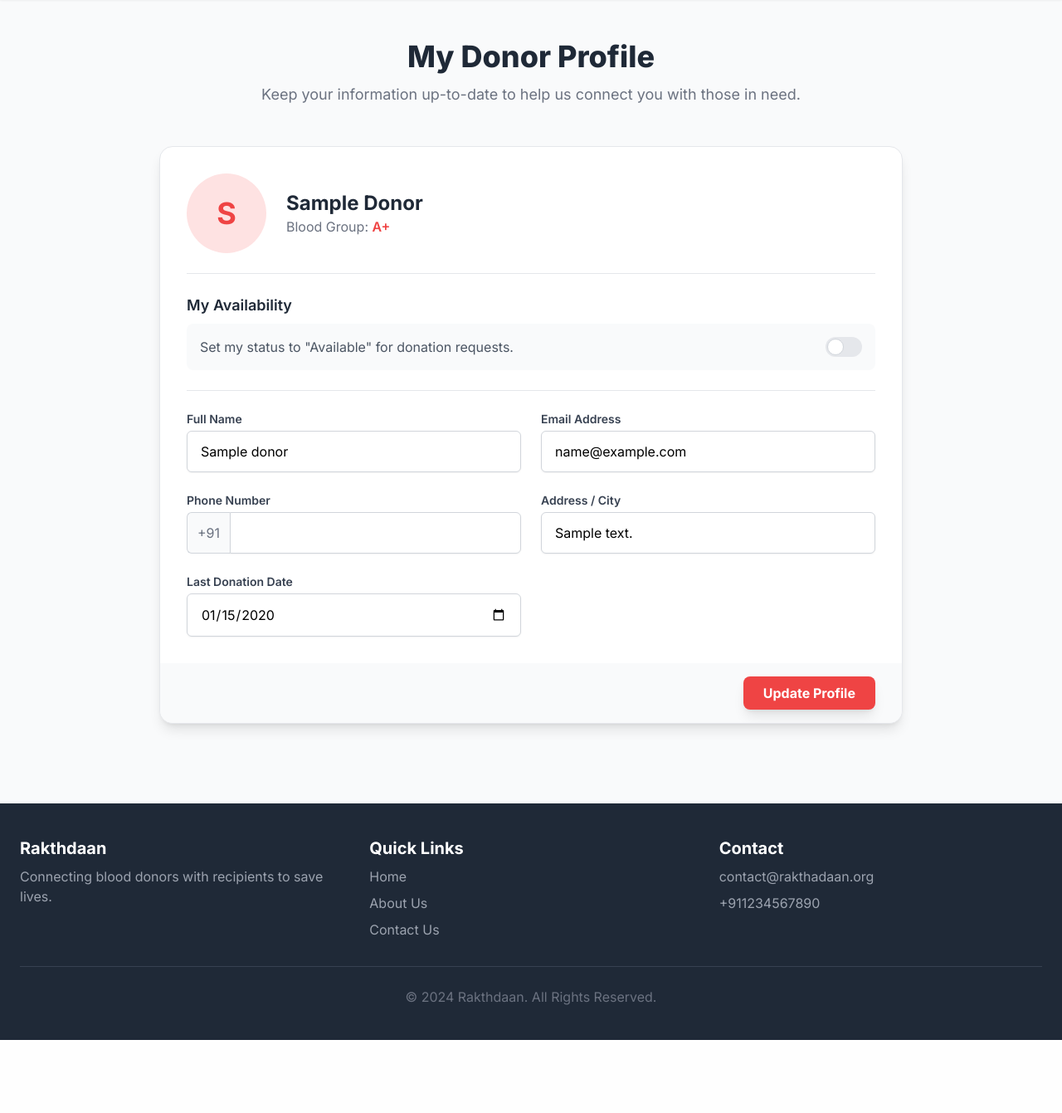
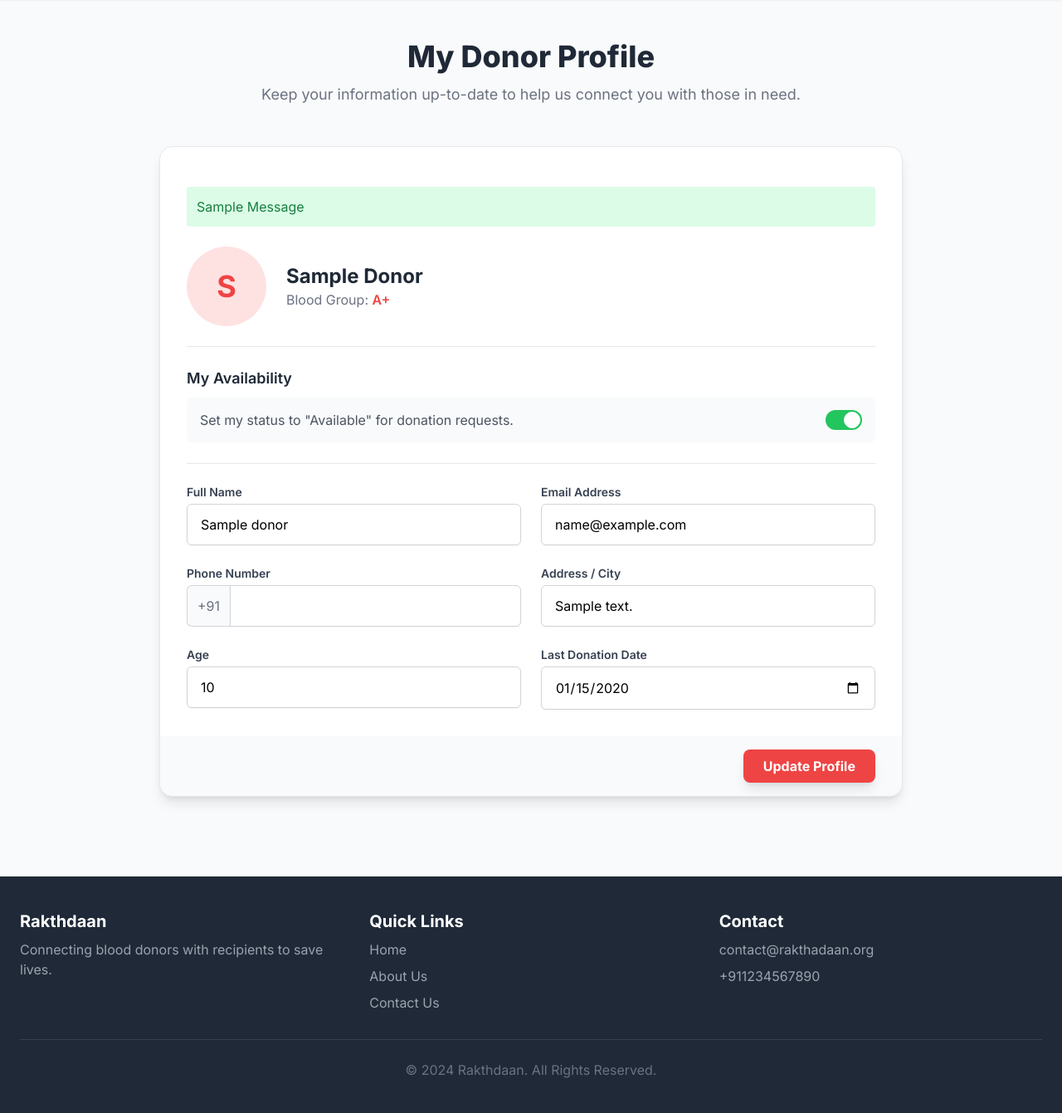
Before and after one commit to Abhiraj05/AbhiMay-Project1, a Django app: page /profile/ in a window 1280 px wide. Shown: the part 72-1413 px from the top of the page at 83% size. Before the commit the page ends 1325 px from the top, so only its background shows below. Run offline with Django 5.2, Linux system fonts and the light colour scheme; a user stored in the database is signed in; tables that the repository leaves empty hold one stand-in row (values such as "Sample post"); one stand-in notice (Sample message) is shown; some libraries are stand-ins or nearby versions.

Commit message:
user profile updated logic added

```diff
--- a/newproject/donors/templates/profile.html
+++ b/newproject/donors/templates/profile.html
@@ -212,10 +212,21 @@
     <div
       class="max-w-4xl mx-auto bg-white rounded-2xl shadow-lg border border-gray-200 overflow-hidden"
     >
-      <form method="POST">
+      <form method="POST" action="#">
         {% csrf_token %}
         <div class="p-8 space-y-6">
           <!-- Profile Header -->
+          {% if messages %}
+          <div class="container mt-4">
+            {% for message in messages %}
+            <div
+              class="p-3 mb-2 rounded capitalize {% if message.tags == 'error' %} bg-red-100 text-red-700 {% elif message.tags == 'success' %} bg-green-100 text-green-700 {% else %} bg-blue-100 text-blue-700 {% endif %}"
+            >
+              {{ message }}
+            </div>
+            {% endfor %}
+          </div>
+          {% endif %}
           <div class="flex flex-col sm:flex-row items-center sm:space-x-6">
             <div
               class="w-24 h-24 bg-red-100 rounded-full flex items-center justify-center text-red-500 text-4xl font-bold"
@@ -223,7 +234,9 @@
               {{ user.donor.name|first|upper }}
             </div>
             <div class="text-center sm:text-left mt-4 sm:mt-0">
-              <h2 class="text-2xl font-bold text-gray-800 capitalize">{{ user.donor.name }}</h2>
+              <h2 class="text-2xl font-bold text-gray-800 capitalize">
+                {{ user.donor.name }}
+              </h2>
               <p class="text-gray-500">
                 Blood Group:
                 <span class="font-semibold text-red-500"
@@ -251,12 +264,9 @@
                   type="checkbox"
                   name="is_active"
                   class="sr-only peer"
-                  {%
-                  if
-                  user.donor.is_active
-                  %}checked{%
-                  endif
-                  %}
+                  {% if user.donor.is_active %}
+                  checked
+                  {% endif %}
                 />
                 <div
                   class="w-11 h-6 bg-gray-200 rounded-full peer peer-focus:ring-4 peer-focus:ring-red-200 peer-checked:after:translate-x-full peer-checked:after:border-white after:content-[''] after:absolute after:top-0.5 after:left-[2px] after:bg-white after:border-gray-300 after:border after:rounded-full after:h-5 after:w-5 after:transition-all peer-checked:bg-green-500"
@@ -281,6 +291,7 @@
                 id="full-name"
                 class="mt-1 block w-full px-4 py-3 border border-gray-300 rounded-md shadow-sm focus:outline-none focus:ring-red-500 focus:border-red-500"
                 value="{{ user.donor.name }}"
+                required
               />
             </div>
             <div>
@@ -295,6 +306,7 @@
                 id="email"
                 class="mt-1 block w-full px-4 py-3 border border-gray-300 rounded-md shadow-sm focus:outline-none focus:ring-red-500 focus:border-red-500"
                 value="{{ user.email }}"
+                required
               />
             </div>
 
@@ -318,6 +330,7 @@
                   class="block w-full px-4 py-3 bg-white border border-gray-300 rounded-r-md shadow-sm focus:outline-none focus:ring-red-500 focus:border-red-500"
                   value="{{ user.donor.phone_number.national_number }}"
                   maxlength="10"
+                  required
                 />
               </div>
             </div>
@@ -334,6 +347,20 @@
                 id="address"
                 class="mt-1 block w-full px-4 py-3 border border-gray-300 rounded-md shadow-sm focus:outline-none focus:ring-red-500 focus:border-red-500"
                 value="{{ user.donor.address }}"
+                required
+              />
+            </div>
+            <div>
+              <label for="age" class="block text-sm font-semibold text-gray-700"
+                >Age</label
+              >
+              <input
+                type="text"
+                name="age"
+                id="age"
+                class="mt-1 block w-full px-4 py-3 border border-gray-300 rounded-md shadow-sm focus:outline-none focus:ring-red-500 focus:border-red-500"
+                value="{{ user.donor.age }}"
+                required
               />
             </div>
             <div>
@@ -347,7 +374,8 @@
                 name="last_donation_date"
                 id="last_donation_date"
                 class="mt-1 block w-full px-4 py-3 border border-gray-300 rounded-md shadow-sm focus:outline-none focus:ring-red-500 focus:border-red-500"
-                value="{{ user.donor.last_donation_date|date:'Y-m-d' }}"
+                value="{{ user.donor.last_donation_date | date:'Y-m-d' }}"
+                required
               />
             </div>
           </div>
@@ -381,7 +409,9 @@
           <ul class="text-gray-400 space-y-2">
             <li><a href="/" class="hover:text-white">Home</a></li>
             <li><a href="/about" class="hover:text-white">About Us</a></li>
-            <li><a href="/contact_us" class="hover:text-white">Contact Us</a></li>
+            <li>
+              <a href="/contact_us" class="hover:text-white">Contact Us</a>
+            </li>
           </ul>
         </div>
         <div>
@@ -441,10 +471,9 @@
           'a[href="/logout"], ' +
           'a[href="/admin-dashboard"], ' +
           'a[href="/profile"], ' +
-  'a[href="/form"],'+
+          'a[href="/form"],' +
           'a[href="/blood_request"]'
       );
-
 
       internalLinks.forEach((link) => {
         link.addEventListener("click", function (e) {
--- a/newproject/donors/views.py
+++ b/newproject/donors/views.py
@@ -4,6 +4,7 @@ from django.contrib import messages
 from django.core.mail import send_mail
 from django.contrib.auth.models import User
 from adminpanel.models import Profile
+
 
 
 
@@ -153,7 +154,7 @@ def donor_eligibility(request):
                 request,
                 "❌ Sorry, you are not eligible to donate blood based on your answers."
             )
-            return redirect("eligibility")
+            return redirect("/eligibility")
 
     return render(request, "eligibility_form.html")
 
@@ -161,4 +162,47 @@ def blood_bank(request):
     return render(request, "blood_bank.html")
 
 def my_profile(request):
+    if request.user.is_authenticated:
+        error=None
+        if request.method=="POST":
+            user_id=request.user.id
+            name=request.POST.get("name")
+            age=request.POST.get("age")
+            email=request.POST.get("email")
+            phone_number=request.POST.get("phone_number")
+            address=request.POST.get("address")
+            last_donation_date=request.POST.get("last_donation_date")
+            is_active=request.POST.get("is_active")
+
+            if not name:
+                messages.error(request,"Please enter your name.")
+            elif not age:
+                 messages.error(request,"Please enter your age.")
+            elif int(age) < 18:
+                 messages.error(request,"Sorry, your age should be more than 18 years old.")
+            elif not phone_number:
+                 messages.error(request,"Please enter your phone number.")
+            elif not email:
+                 messages.error(request,"Please enter your email.")
+            elif not address:
+                 messages.error(request,"Please enter your address.")
+
+
+            donor=Donor.objects.get(id=user_id)
+
+
+            donor.name=name
+            donor.email=email
+            donor.phone_number=phone_number
+            donor.address=address
+            donor.last_donation_date=last_donation_date
+            if is_active=='on':
+                donor.is_active=True
+            else:
+                donor.is_active=False
+            messages.success(request,"profile details updated.")
+            donor.save()
+            return redirect("/profile")
+    else:
+        messages.error(request,"please login..")
     return render(request, "profile.html")
--- a/newproject/newproject/urls.py
+++ b/newproject/newproject/urls.py
@@ -41,4 +41,7 @@ urlpatterns = [
     path('admin_settings/', admin_settings_view, name='admin_settings'),
     path('all_donors/', all_donors_view, name='all_donors'),
     path('show_blood_requests/', show_blood_requests_view, name='show_blood_requests'),
+
+
+
 ]
```
Lines whose indentation alone changed are shown as unchanged.
